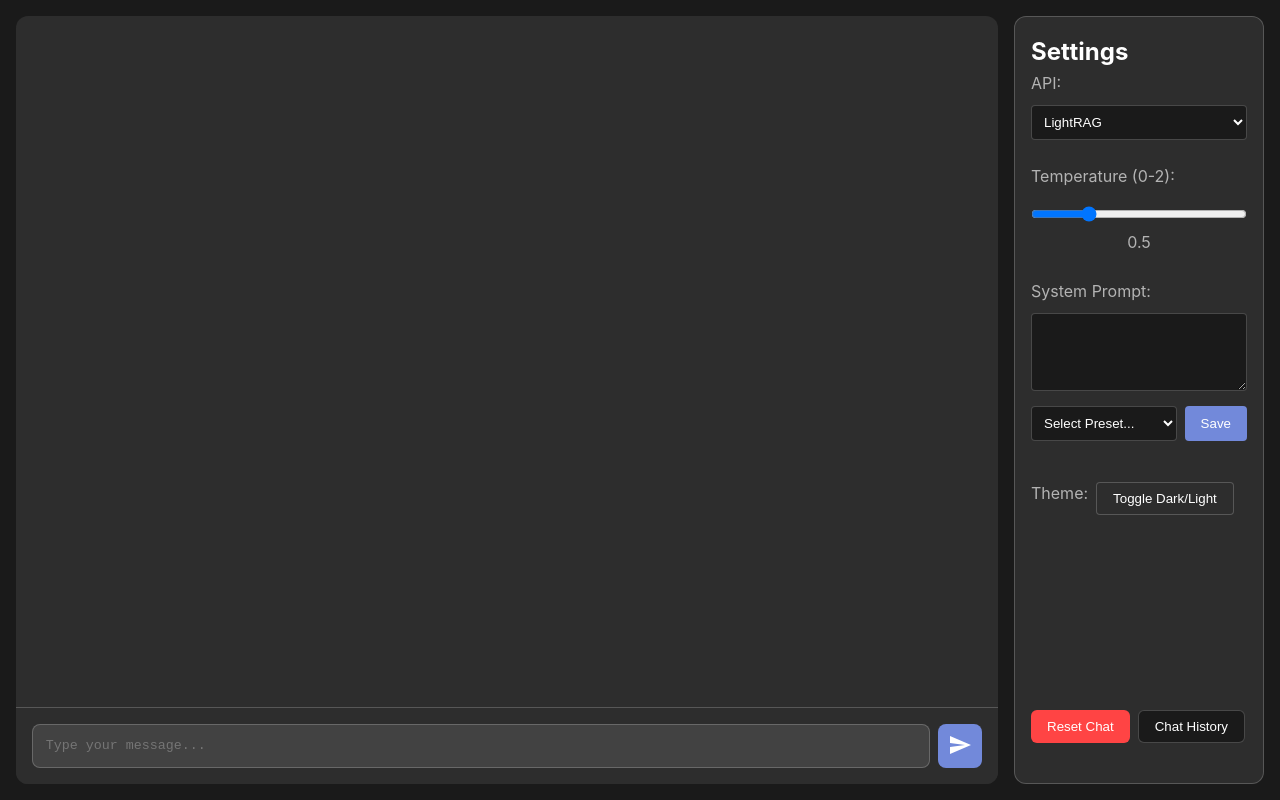
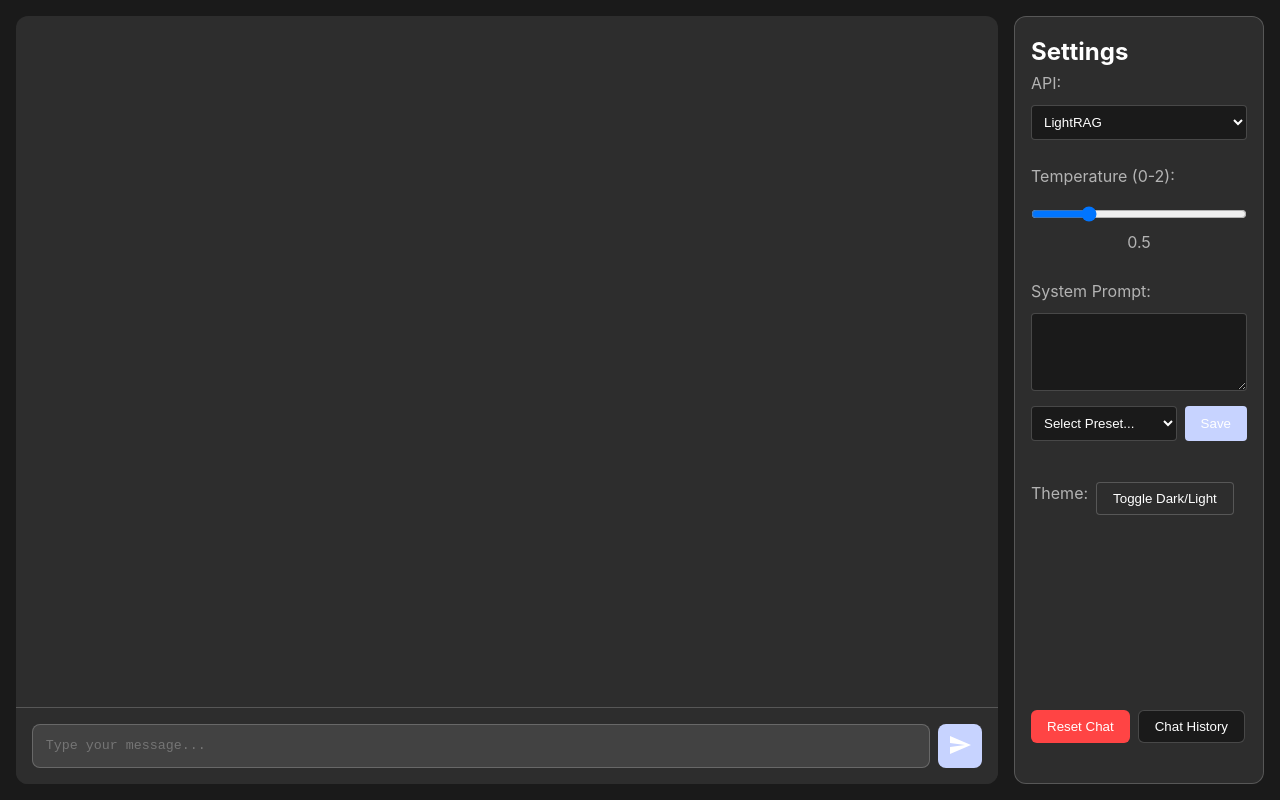
Before and after one commit to cskwork/web-chat-ollama, a plain HTML site: page index.html in a window 1280 px wide. Drawn offline with Linux system fonts and the light colour scheme; no server answers.

Commit message:
fix: color change

```diff
--- a/css/styles.css
+++ b/css/styles.css
@@ -4,23 +4,23 @@
     --bg-secondary: #2d2d2d;
     --text-primary: #ffffff;
     --text-secondary: #b3b3b3;
-    --accent-color: #7289da;
+    --accent-color: #c7d3ff;
     --error-color: #ff4444;
     --success-color: #44ff44;
     --glass-bg: rgba(255, 255, 255, 0.1);
     --glass-border: rgba(255, 255, 255, 0.2);
-    --code-bg: #2d2d2d;
+    --code-bg: #63e4f7;
     --code-text: #ffffff;
 }
 
 :root[data-theme="light"] {
-    --bg-primary: #ffffff;
-    --bg-secondary: #f5f5f5;
+    --bg-primary: #fffcfc;
+    --bg-secondary: #fffcfc;
     --text-primary: #333333;
     --text-secondary: #666666;
     --glass-bg: rgba(0, 0, 0, 0.05);
     --glass-border: rgba(0, 0, 0, 0.1);
-    --code-bg: #f0f0f0;
+    --code-bg: #63e4f7;
     --code-text: #333333;
 }
 
```
